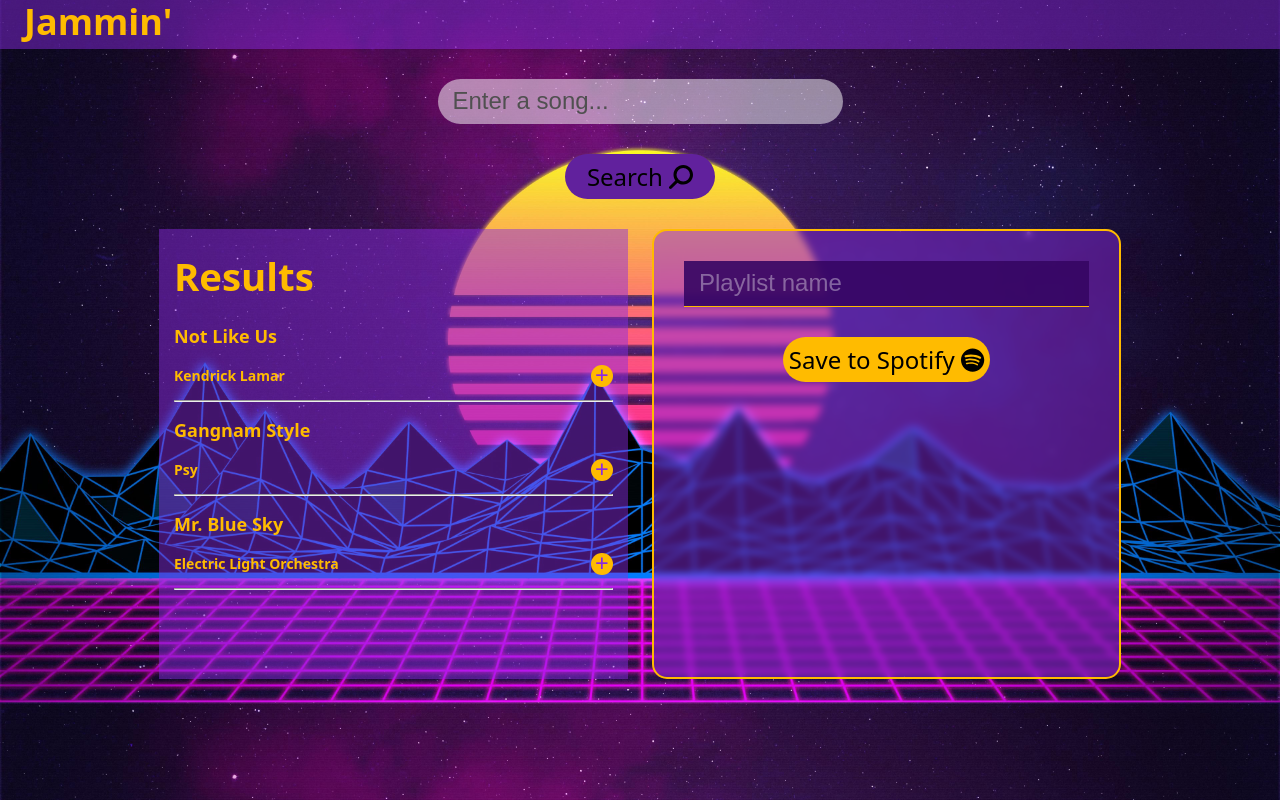
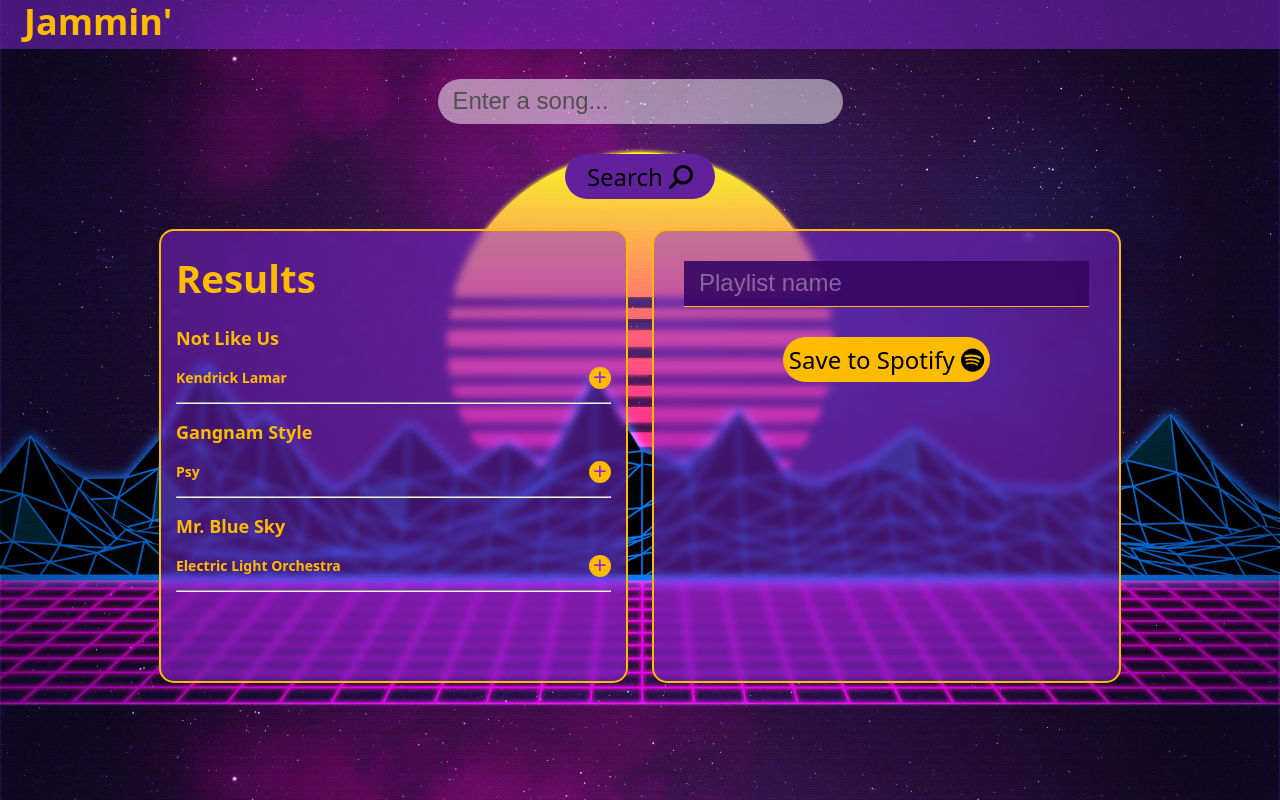
Before and after one commit to Jspanglez/jammin, a React (Vite) app: page / in a window 1280 px wide. Shown: the top 800 px of the page. Built offline with nearby package versions, Linux system fonts and the light colour scheme.

Commit message:
Add blur effect

```diff
--- a/src/SearchResults/SearchResults.module.css
+++ b/src/SearchResults/SearchResults.module.css
@@ -4,6 +4,9 @@
   color: #ffbb00;
   height: 35rem;
   overflow-y: scroll;
+  backdrop-filter: blur(5px);
+  border-radius: 20px;
+  border: 3px solid #ffbb00;
 }
 
 .searchResultsDiv h1 {
```
